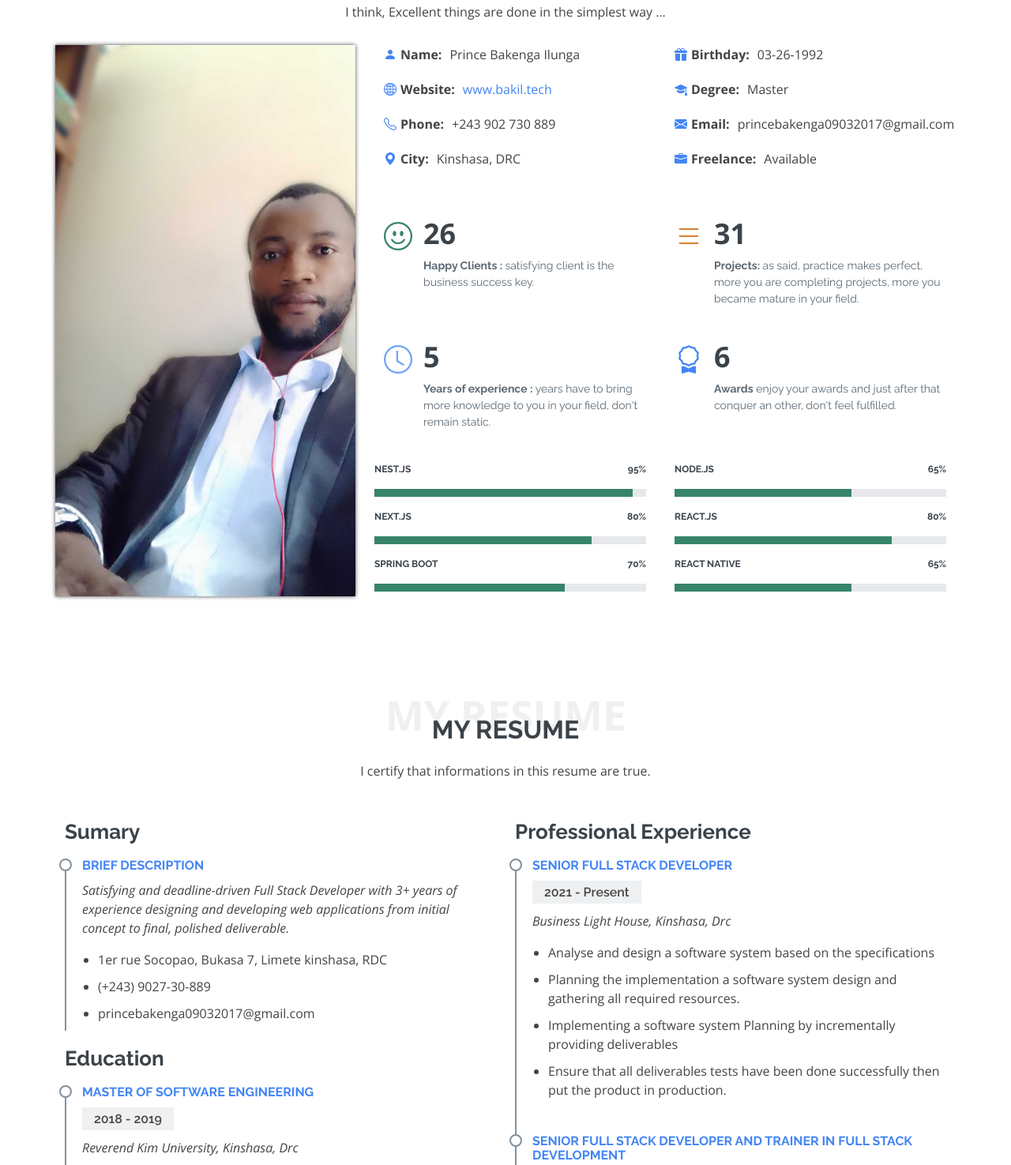
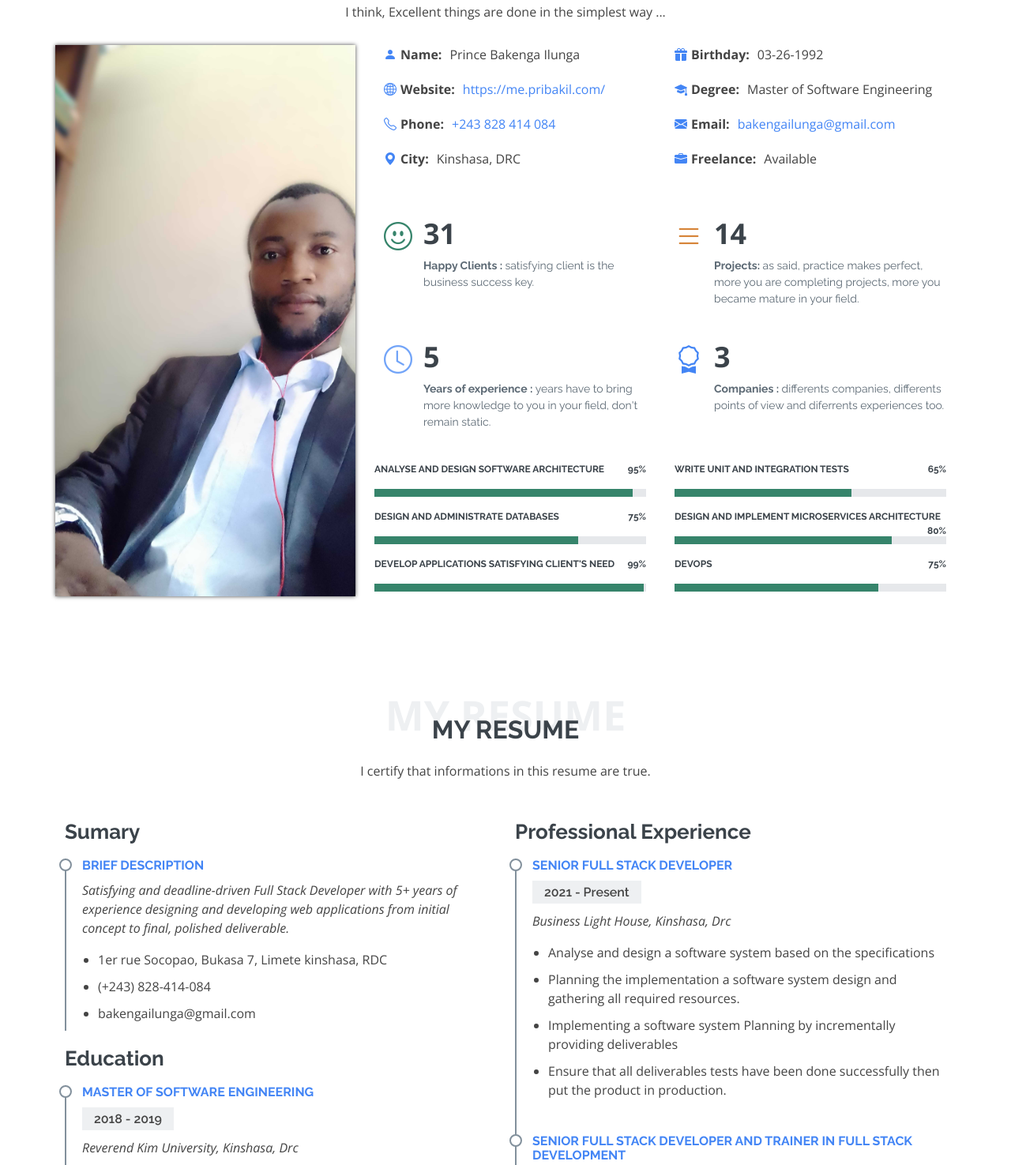
Before and after one commit to princebak/bip-pf1, a plain HTML site: page index.html in a window 1280 px wide. Shown: the part 945-2420 px from the top of the page at 79% size. Drawn offline with nearby package versions, Linux system fonts and the light colour scheme.

Commit message:
update: skills and services updated

```diff
--- a/index.html
+++ b/index.html
@@ -26,12 +26,6 @@
   <!-- Template Main CSS File -->
   <link href="assets/css/style.css" rel="stylesheet">
 
-  <!-- =======================================================
-  * Template Name: Laura - v4.7.0
-  * Template URL: https://bootstrapmade.com/laura-free-creative-bootstrap-theme/
-  * Author: BootstrapMade.com
-  * License: https://bootstrapmade.com/license/
-  ======================================================== -->
 </head>
 
 <body>
@@ -79,10 +73,11 @@
       <h1>Bakenga Ilunga Prince</h1>
       <h2>I'm a Professional Developer</h2>
       <div class="mb-4" style="display: flex;flex-direction: row; justify-content: flex-start;align-items: center;">
-        <img src="assets/img/nestjs.svg" alt="" width="60" height="60">
-        <img class="mx-2" src="assets/img/nextjs.svg" alt="" width="60" height="60">
+        <!-- <img src="assets/img/nestjs.svg" alt="" width="60" height="60">
+        <img class="mx-2" src="assets/img/nextjs.svg" alt="" width="60" height="60"> -->
+
+        <img class="mx-2" src="assets/img/boot.svg" alt="" width="60" height="60">
         <img class="me-2"  src="assets/img/reactjs-icon.svg" alt="" width="60" height="60">
-        <img src="assets/img/boot.svg" alt="" width="60" height="60">
       </div>
       <p style="color:white;"><q>I’m not a great programmer; I’m just a good programmer with great habits.</q> - Kent Beck</p>
       <div class="text-center my-3"><a href="#contact" class="btn btn-primary">Contact Me</a></div>
@@ -110,16 +105,16 @@
                 <div class="col-lg-6">
                   <ul>
                     <li><i class="bi bi-person-fill"></i> <strong>Name:</strong> <span>Prince Bakenga Ilunga</span></li>
-                    <li><i class="bi bi-globe2"></i> <strong>Website:</strong> <span><a href="#">www.bakil.tech</a></span></li>
-                    <li><i class="bi bi-telephone"></i> <strong>Phone:</strong> <span>+243 902 730 889</span></li>
+                    <li><i class="bi bi-globe2"></i> <strong>Website:</strong> <span><a href="https://me.pribakil.com/">https://me.pribakil.com/</a></span></li>
+                    <li><i class="bi bi-telephone"></i> <strong>Phone:</strong> <span><a href="tel:243828414084">+243 828 414 084</a></span></li>
                     <li><i class="bi bi-geo-alt-fill"></i> <strong>City:</strong> <span>Kinshasa, DRC</span></li>
                   </ul>
                 </div>
                 <div class="col-lg-6">
                   <ul>
                     <li><i class="bi bi-gift-fill"></i> <strong>Birthday:</strong> <span>03-26-1992</span></li>
-                    <li><i class="bi bi-mortarboard-fill"></i> <strong>Degree:</strong> <span>Master</span></li>
-                    <li><i class="bi bi-envelope-fill"></i> <strong>Email:</strong> <span>princebakenga09032017@gmail.com</span></li>
+                    <li><i class="bi bi-mortarboard-fill"></i> <strong>Degree:</strong> <span>Master of Software Engineering</span></li>
+                    <li><i class="bi bi-envelope-fill"></i> <strong>Email:</strong> <span><a href="mailto:bakengailunga@gmail.com">bakengailunga@gmail.com</a></span></li>
                     <li><i class="bi bi-briefcase-fill"></i> <strong>Freelance:</strong> <span>Available</span></li>
                   </ul>
                 </div>
@@ -128,7 +123,7 @@
                 <div class="col-md-6 mt-5 d-md-flex align-items-md-stretch">
                   <div class="count-box">
                     <i class="bi bi-emoji-smile" style="color: #36846B;"></i>
-                    <span data-purecounter-start="0" data-purecounter-end="26" data-purecounter-duration="1" class="purecounter"></span>
+                    <span data-purecounter-start="0" data-purecounter-end="31" data-purecounter-duration="1" class="purecounter"></span>
                     <p><strong>Happy Clients : </strong> satisfying client is the business success key.</p>
                   </div>
                 </div>
@@ -136,7 +131,7 @@
                 <div class="col-md-6 mt-5 d-md-flex align-items-md-stretch">
                   <div class="count-box">
                     <i class="bi bi-list" style="color: #D68438;"></i>
-                    <span data-purecounter-start="0" data-purecounter-end="31" data-purecounter-duration="1" class="purecounter"></span>
+                    <span data-purecounter-start="0" data-purecounter-end="14" data-purecounter-duration="1" class="purecounter"></span>
                     <p><strong>Projects: </strong> as said, practice makes perfect, more you are completing projects, more you became mature in your field.</p>
                   </div>
                 </div>
@@ -152,8 +147,8 @@
                 <div class="col-md-6 mt-5 d-md-flex align-items-md-stretch">
                   <div class="count-box">
                     <i class="bi bi-award" style="color: rgb(67, 133, 245);"></i>
-                    <span data-purecounter-start="0" data-purecounter-end="6" data-purecounter-duration="1" class="purecounter"></span>
-                    <p><strong>Awards</strong> enjoy your awards and just after that conquer an other, don't feel fulfilled.</p>
+                    <span data-purecounter-start="0" data-purecounter-end="3" data-purecounter-duration="1" class="purecounter"></span>
+                    <p><strong>Companies : </strong> differents companies, differents points of view and diferrents experiences too.</p>
                   </div>
                 </div>
               </div>
@@ -161,42 +156,42 @@
             <div class="row">
               <div class="skills-content ps-lg-4 col-md-6">
                 <div class="progress">
-                 <span class="skill">NEST.JS <i class="val">95%</i></span>
+                 <span class="skill">Analyse and Design Software Architecture<i class="val">95%</i></span>
                  <div class="progress-bar-wrap">
                    <div class="progress-bar" role="progressbar" aria-valuenow="95" aria-valuemin="0" aria-valuemax="100"></div>
                  </div>
                </div>
                 <div class="progress">
-                 <span class="skill">NEXT.JS <i class="val">80%</i></span>
+                 <span class="skill">Design and Administrate Databases<i class="val">75%</i></span>
                  <div class="progress-bar-wrap">
-                   <div class="progress-bar" role="progressbar" aria-valuenow="80" aria-valuemin="0" aria-valuemax="100"></div>
+                   <div class="progress-bar" role="progressbar" aria-valuenow="75" aria-valuemin="0" aria-valuemax="100"></div>
                  </div>
                </div>
                <div class="progress">
-                 <span class="skill">SPRING BOOT <i class="val">70%</i></span>
+                 <span class="skill">Develop Applications satisfying Client's need <i class="val">99%</i></span>
                  <div class="progress-bar-wrap">
-                   <div class="progress-bar" role="progressbar" aria-valuenow="70" aria-valuemin="0" aria-valuemax="100"></div>
+                   <div class="progress-bar" role="progressbar" aria-valuenow="99" aria-valuemin="0" aria-valuemax="100"></div>
                  </div>
                </div>
 
              </div>
              <div class="skills-content ps-lg-4 col-md-6">
               <div class="progress">
-               <span class="skill">NODE.JS <i class="val">65%</i></span>
+               <span class="skill">Write Unit and Integration Tests<i class="val">65%</i></span>
                <div class="progress-bar-wrap">
                  <div class="progress-bar" role="progressbar" aria-valuenow="65" aria-valuemin="0" aria-valuemax="100"></div>
                </div>
              </div>
               <div class="progress">
-               <span class="skill">REACT.JS <i class="val">80%</i></span>
+               <span class="skill">Design and implement Microservices Architecture<i class="val">80%</i></span>
                <div class="progress-bar-wrap">
                  <div class="progress-bar" role="progressbar" aria-valuenow="80" aria-valuemin="0" aria-valuemax="100"></div>
                </div>
              </div>
              <div class="progress">
-               <span class="skill">REACT NATIVE <i class="val">65%</i></span>
+               <span class="skill">DevOps<i class="val">75%</i></span>
                <div class="progress-bar-wrap">
-                 <div class="progress-bar" role="progressbar" aria-valuenow="65" aria-valuemin="0" aria-valuemax="100"></div>
+                 <div class="progress-bar" role="progressbar" aria-valuenow="75" aria-valuemin="0" aria-valuemax="100"></div>
                </div>
              </div>
 
@@ -224,12 +219,12 @@
             <h3 class="resume-title">Sumary</h3>
             <div class="resume-item pb-0">
               <h4>Brief description</h4>
-              <p><em>Satisfying and deadline-driven Full Stack Developer with 3+ years of experience designing and developing web applications from initial concept to final, polished deliverable.</em></p>
+              <p><em>Satisfying and deadline-driven Full Stack Developer with 5+ years of experience designing and developing web applications from initial concept to final, polished deliverable.</em></p>
               <p>
               <ul>
                 <li>1er rue Socopao, Bukasa 7, Limete kinshasa, RDC</li>
-                <li>(+243) 9027-30-889</li>
-                <li>princebakenga09032017@gmail.com</li>
+                <li>(+243) 828-414-084</li>
+                <li>bakengailunga@gmail.com</li>
               </ul>
               </p>
             </div>
@@ -300,32 +295,32 @@
           <div class="col-md-6 col-lg-3 d-flex align-items-stretch mb-5 mb-lg-0">
             <div class="icon-box">
               <div class="icon"><i class="bx bxl-dribbble"></i></div>
-              <h4 class="title"><a href="">Lorem Ipsum</a></h4>
-              <p class="description">Voluptatum deleniti atque corrupti quos dolores et quas molestias excepturi sint occaecati cupiditate non provident</p>
+              <h4 class="title"><a href="">Showcase Website</a></h4>
+              <p class="description">I present what a Company offers like products or/and services.</p>
             </div>
           </div>
 
           <div class="col-md-6 col-lg-3 d-flex align-items-stretch mb-5 mb-lg-0">
             <div class="icon-box">
               <div class="icon"><i class="bx bx-file"></i></div>
-              <h4 class="title"><a href="">Sed ut perspiciatis</a></h4>
-              <p class="description">Duis aute irure dolor in reprehenderit in voluptate velit esse cillum dolore eu fugiat nulla pariatur</p>
+              <h4 class="title"><a href="">Web Application</a></h4>
+              <p class="description">I allow a company to computerize some of its activities and increase its profitability.</p>
             </div>
           </div>
 
           <div class="col-md-6 col-lg-3 d-flex align-items-stretch mb-5 mb-lg-0">
             <div class="icon-box">
               <div class="icon"><i class="bx bx-tachometer"></i></div>
-              <h4 class="title"><a href="">Magni Dolores</a></h4>
-              <p class="description">Excepteur sint occaecat cupidatat non proident, sunt in culpa qui officia deserunt mollit anim id est laborum</p>
+              <h4 class="title"><a href="">Web Development Training</a></h4>
+              <p class="description">I allow a person or group of person to earn web development skills.</p>
             </div>
           </div>
 
           <div class="col-md-6 col-lg-3 d-flex align-items-stretch mb-5 mb-lg-0">
             <div class="icon-box">
               <div class="icon"><i class="bx bx-world"></i></div>
-              <h4 class="title"><a href="">Nemo Enim</a></h4>
-              <p class="description">At vero eos et accusamus et iusto odio dignissimos ducimus qui blanditiis praesentium voluptatum deleniti atque</p>
+              <h4 class="title"><a href="">Web Development Consultancy</a></h4>
+              <p class="description">I allow a Company or an individual to complete properly his web development project or just solve some specific issue on that.</p>
             </div>
           </div>
 
@@ -528,7 +523,7 @@
     </section><!-- End My Portfolio Section -->
 
     <!-- ======= Pricing Section ======= -->
-    <section id="pricing" class="pricing">
+    <!-- <section id="pricing" class="pricing">
       <div class="container">
 
         <div class="section-title">
@@ -611,7 +606,8 @@
         </div>
 
       </div>
-    </section><!-- End Pricing Section -->
+    </section> -->
+    <!-- End Pricing Section -->
 
     <!-- ======= Contact Me Section ======= -->
     <section id="contact" class="contact">
```
Also changed, not shown: package-lock.json (added).
